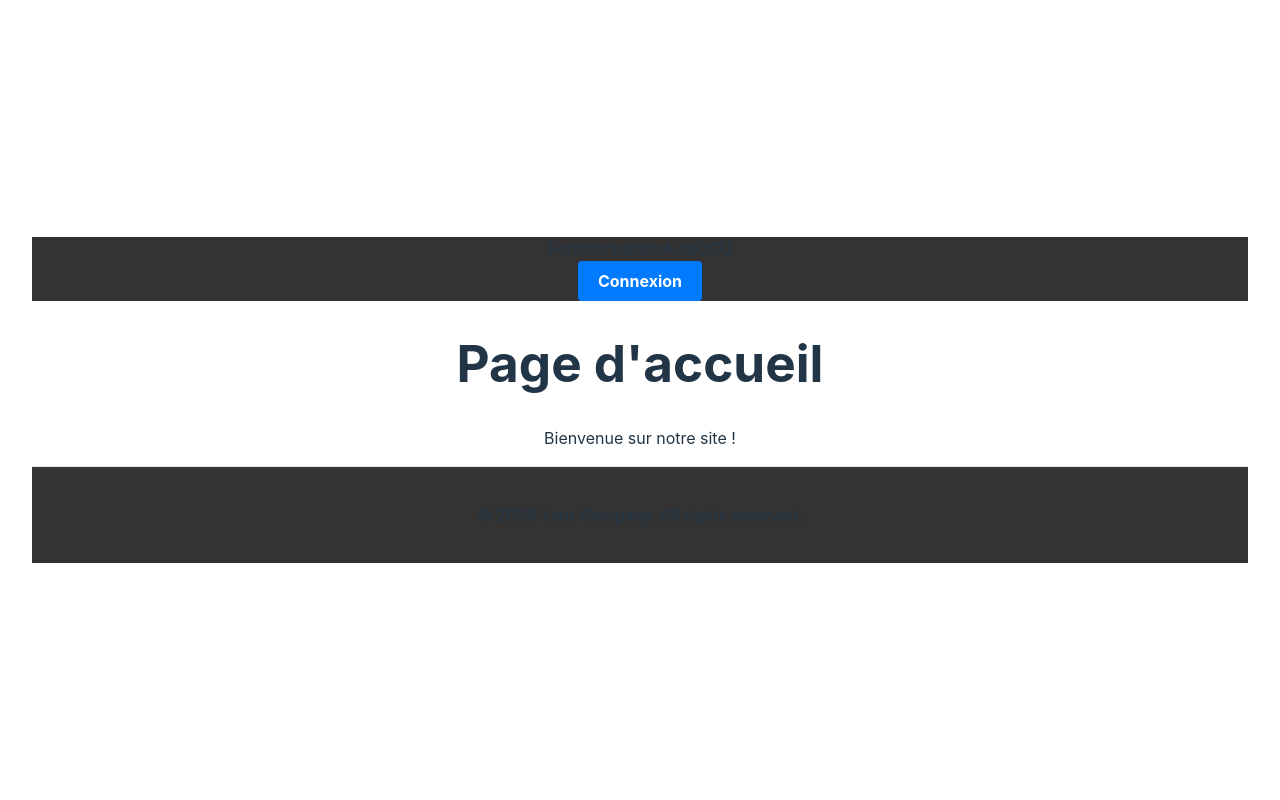
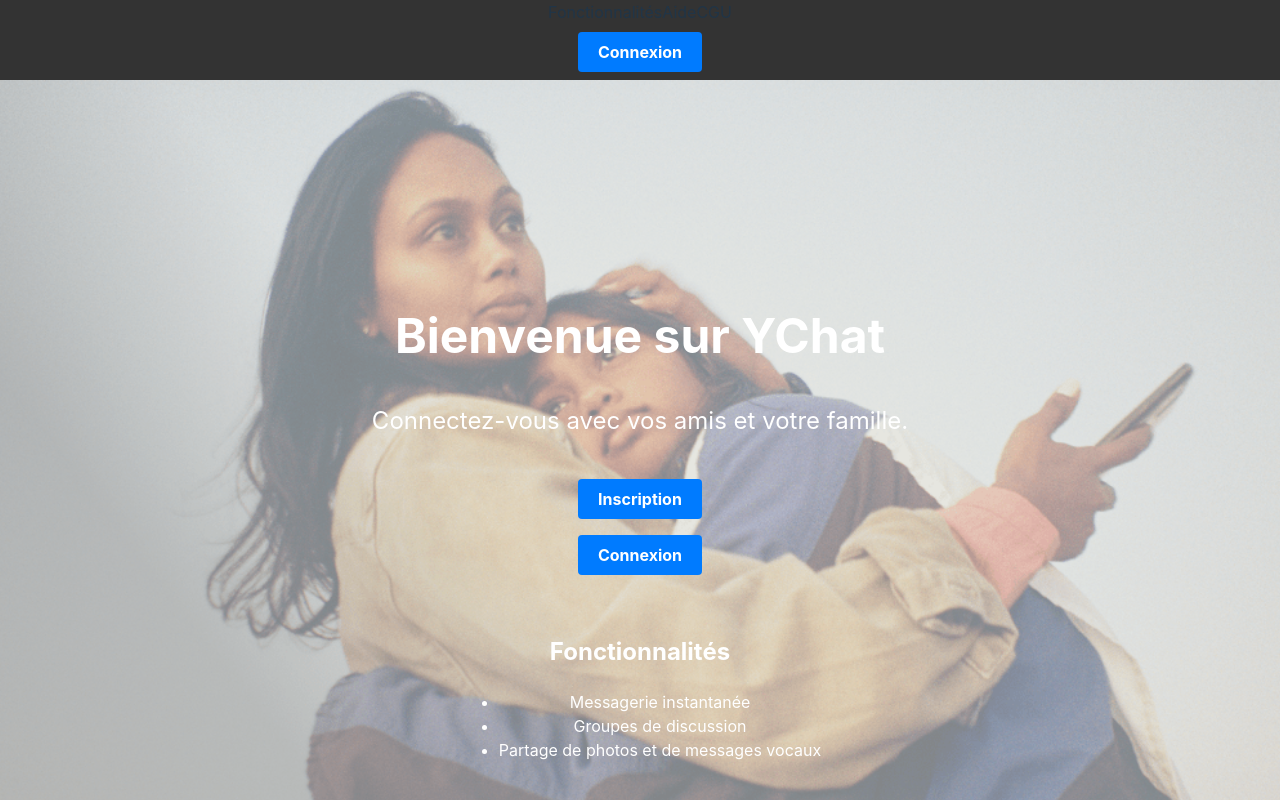
Before and after one commit to Forantis/YChat, a React (Vite) app: page / in a window 1280 px wide. Shown: the top 800 px of the page. Built offline with nearby package versions, Linux system fonts and the light colour scheme.

Commit message:
Ajout de la page d'accueil avec le composant LandingPage et mise à jour des styles CSS

```diff
--- a/src/App.css
+++ b/src/App.css
@@ -2,7 +2,7 @@
   width: 100%;
   height: 100%;
   margin: 0 auto;
-  padding: 2rem;
+  /* padding: 2rem; */
   text-align: center;
 }
 
--- a/src/App.tsx
+++ b/src/App.tsx
@@ -1,16 +1,15 @@
 //import { useState } from 'react'
 import NavBar from './components/UI/NavBar/NavBar'
+import LandingPage from './components/LandingPage/LandingPage'
 import Footer from './components/UI/Footer/Footer'
 import './App.css'
+
 
 function App() {
   return (
     <>
       <NavBar />
-      <div className="container">
-        <h1>Page d'accueil</h1>
-        <p>Bienvenue sur notre site !</p>
-      </div>
+      <LandingPage />
       <Footer />
     </>
   )
--- /dev/null
+++ b/src/components/LandingPage/LandingPage.scss
@@ -0,0 +1,42 @@
+.landing-page {
+    text-align: center;
+    padding: 2rem;
+    position: relative;
+    min-height: 100vh;
+    display: flex;
+    flex-direction: column;
+    justify-content: center;
+    align-items: center;
+    color: #fff;
+
+    &__background {
+        position: absolute;
+        top: 0;
+        left: 0;
+        width: 100%;
+        height: 100%;
+        z-index: -1;
+        overflow: hidden;
+
+        .images_LP {
+            width: 100%;
+            height: 100%;
+            object-fit: cover;
+            opacity: 0.5;
+        }
+    }
+
+    &__features {
+        margin: 2rem 0;
+    }
+
+    h1 {
+        font-size: 3rem;
+        margin-bottom: 1rem;
+    }
+
+    p {
+        font-size: 1.5rem;
+        margin-bottom: 2rem;
+    }
+}
--- /dev/null
+++ b/src/components/LandingPage/LandingPage.tsx
@@ -0,0 +1,31 @@
+import React from 'react';
+import './LandingPage.scss';
+import Button from '../UI/Button/Button';
+
+const LandingPage: React.FC = () => {
+    return (
+
+        <div className="landing-page">
+            <div className='landing-page__background'>
+                <img src="./images/Image_LP.png" alt="YChat logo" className="images_LP">
+                </img>
+            </div>
+            <div className="landing-page">
+                <h1>Bienvenue sur YChat</h1>
+                <p>Connectez-vous avec vos amis et votre famille.</p>
+                <Button onClick={() => console.log('Inscription button clicked')}>Inscription</Button>
+                <Button onClick={() => console.log('Connexion button clicked')}>Connexion</Button>
+                <section className="landing-page__features">
+                    <h2>Fonctionnalités</h2>
+                    <ul>
+                        <li>Messagerie instantanée</li>
+                        <li>Groupes de discussion</li>
+                        <li>Partage de photos et de messages vocaux</li>
+                    </ul>
+                </section>
+            </div>
+        </div>
+    );
+};
+
+export default LandingPage;
--- a/src/components/UI/Button/Button.scss
+++ b/src/components/UI/Button/Button.scss
@@ -9,6 +9,7 @@
     background-color: #007bff;
     border: none;
     border-radius: 4px;
+    margin: 0.5rem;
     cursor: pointer;
     transition: background-color 0.3s ease;
 
```
Also changed, not shown: public/images/Image_LP.png (added).
